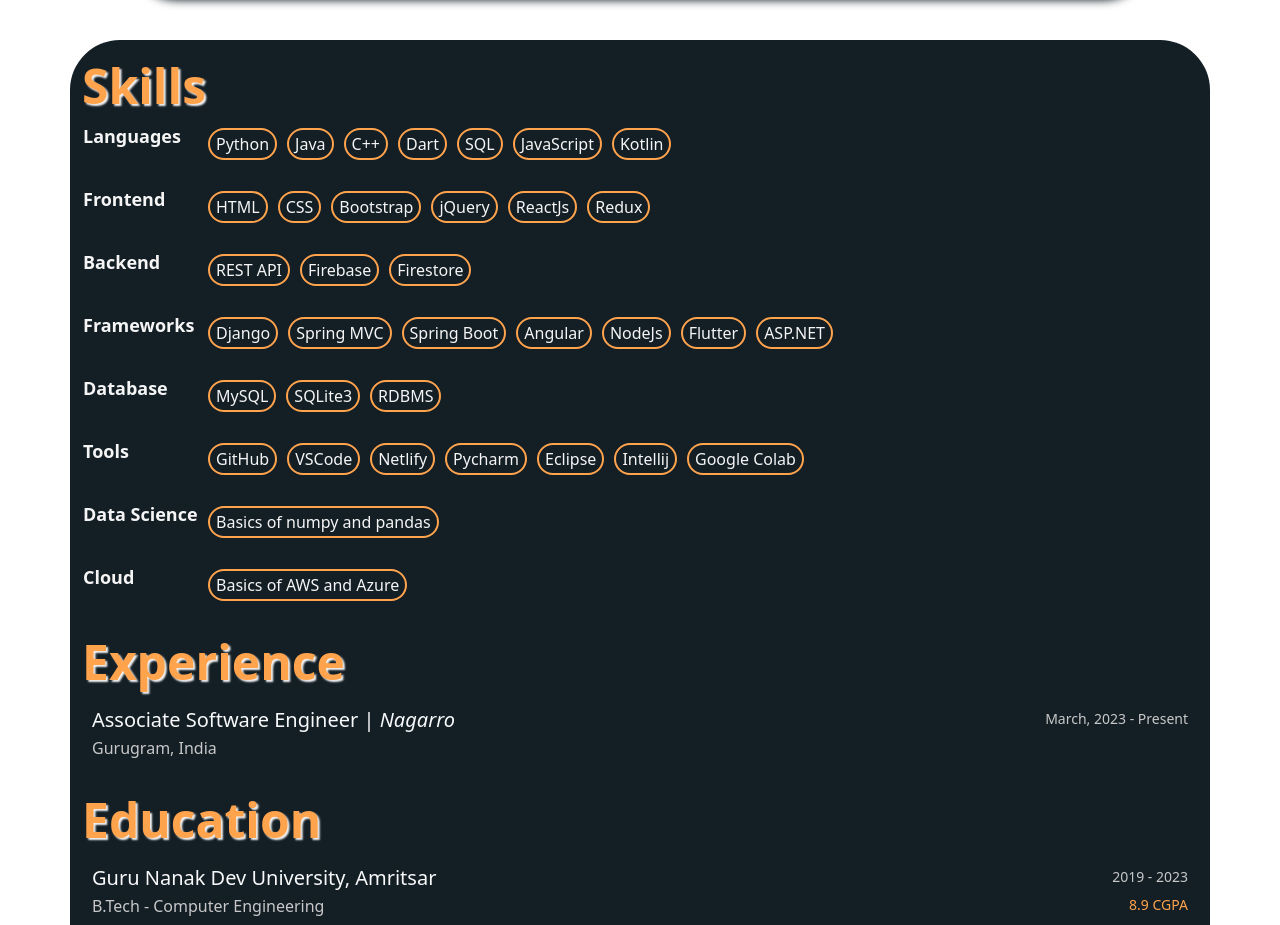
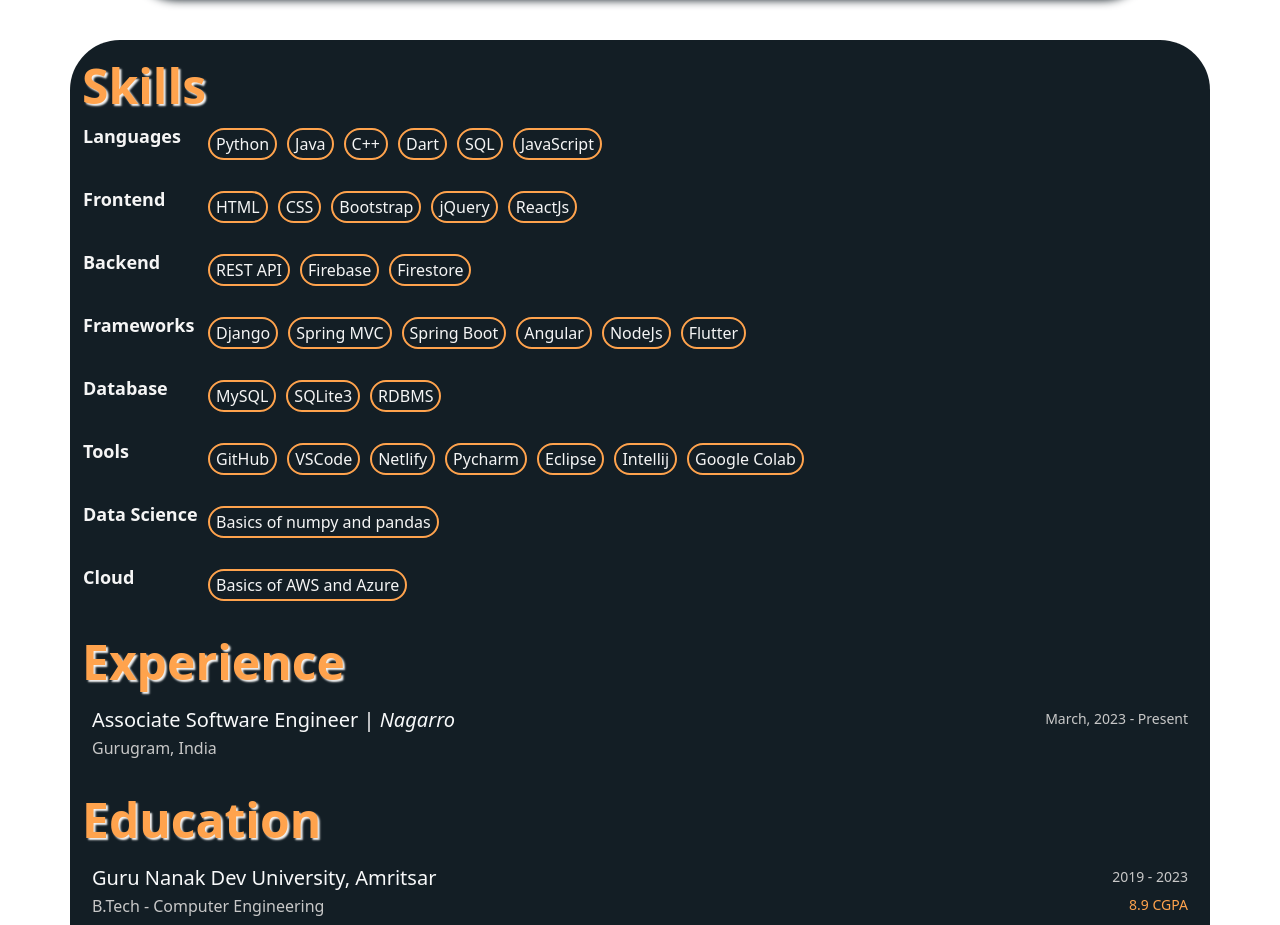
Before and after one commit to rajinderpalsingh2001/rajinderpalsingh2001.github.io, a React (Create React App) app: page / in a window 1280 px wide. Shown: the part 860-1785 px from the top of the page. Built offline with nearby package versions, Linux system fonts and the light colour scheme.

Commit message:
Update data.js

```diff
--- a/src/data/data.js
+++ b/src/data/data.js
@@ -5,8 +5,8 @@ var data = {
   linkedin: "rajinderpalsingh2001",
 
   skills: {
-    Languages: ["Python", "Java", "C++", "Dart", "SQL", "JavaScript", "Kotlin"],
-    Frontend: ["HTML", "CSS", "Bootstrap","jQuery", "ReactJs", "Redux"],
+    Languages: ["Python", "Java", "C++", "Dart", "SQL", "JavaScript"],
+    Frontend: ["HTML", "CSS", "Bootstrap","jQuery", "ReactJs"],
     Backend: ["REST API", "Firebase", "Firestore"],
     Frameworks: [
       "Django",
@@ -14,8 +14,7 @@ var data = {
       "Spring Boot",
       "Angular",
       "NodeJs",
-      "Flutter",
-      "ASP.NET"
+      "Flutter"
     ],
     Database: ["MySQL", "SQLite3", "RDBMS"],
     Tools: [
```
